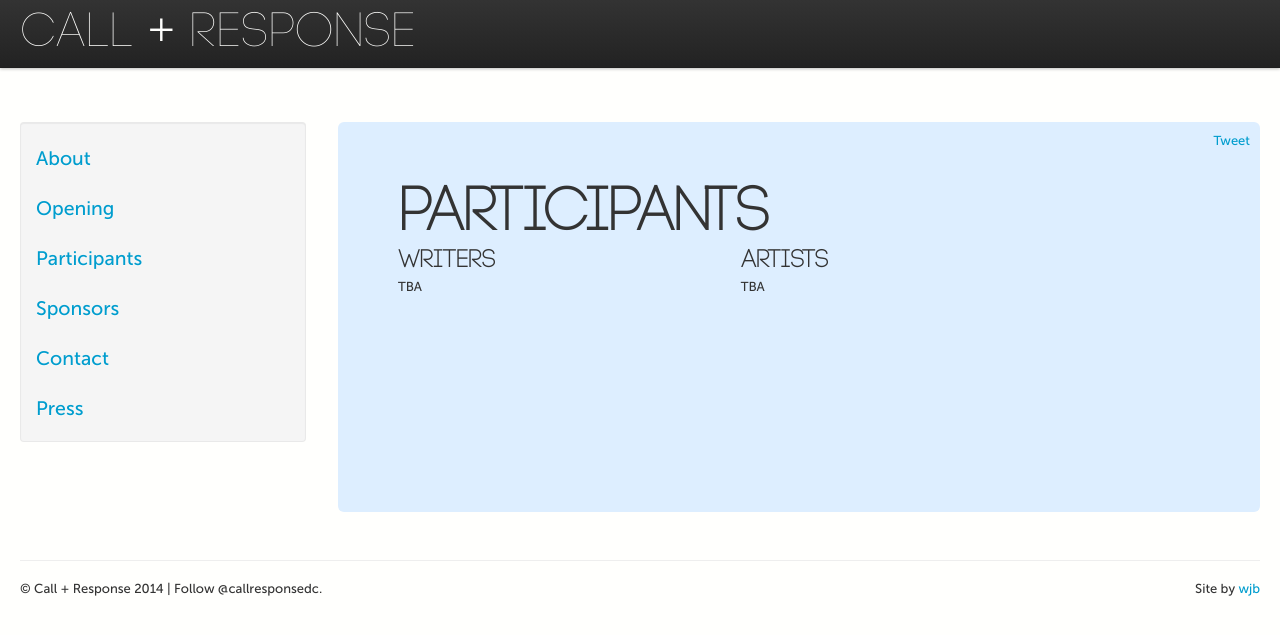
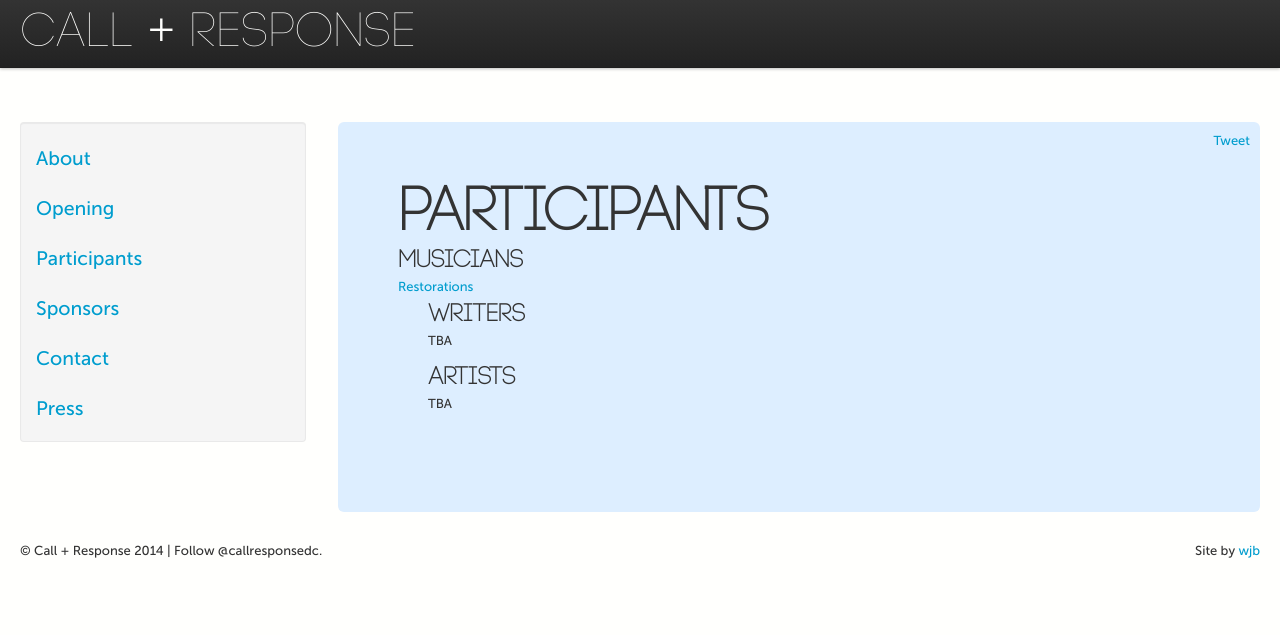
Before and after one commit to callandresponsedc/callandresponsedc, a Jekyll site: the page built from participants/index.html, in a window 1280 px wide. Shown: the top 635 px of the page. Built offline with Jekyll 4.4.1, drawn with Linux system fonts in a browser that asks for light colours; Markdown is read by kramdown in place of the engine named in the settings; comment, search, counter and statistics services are not loaded.

Commit message:
Update index.html

```diff
--- a/participants/index.html
+++ b/participants/index.html
@@ -10,6 +10,10 @@ title: Participants
   </div>
 </div>
 <div class="row-fluid">
+ <div class="span5 pull-left" id="musicians">
+    <h2>Musicians
+    </h2>
+<a href="http://restorations.bandcamp.com/">Restorations</a>
   <div class="span5 pull-left" id="writers">
     <h2>Writers
     </h2>
```
